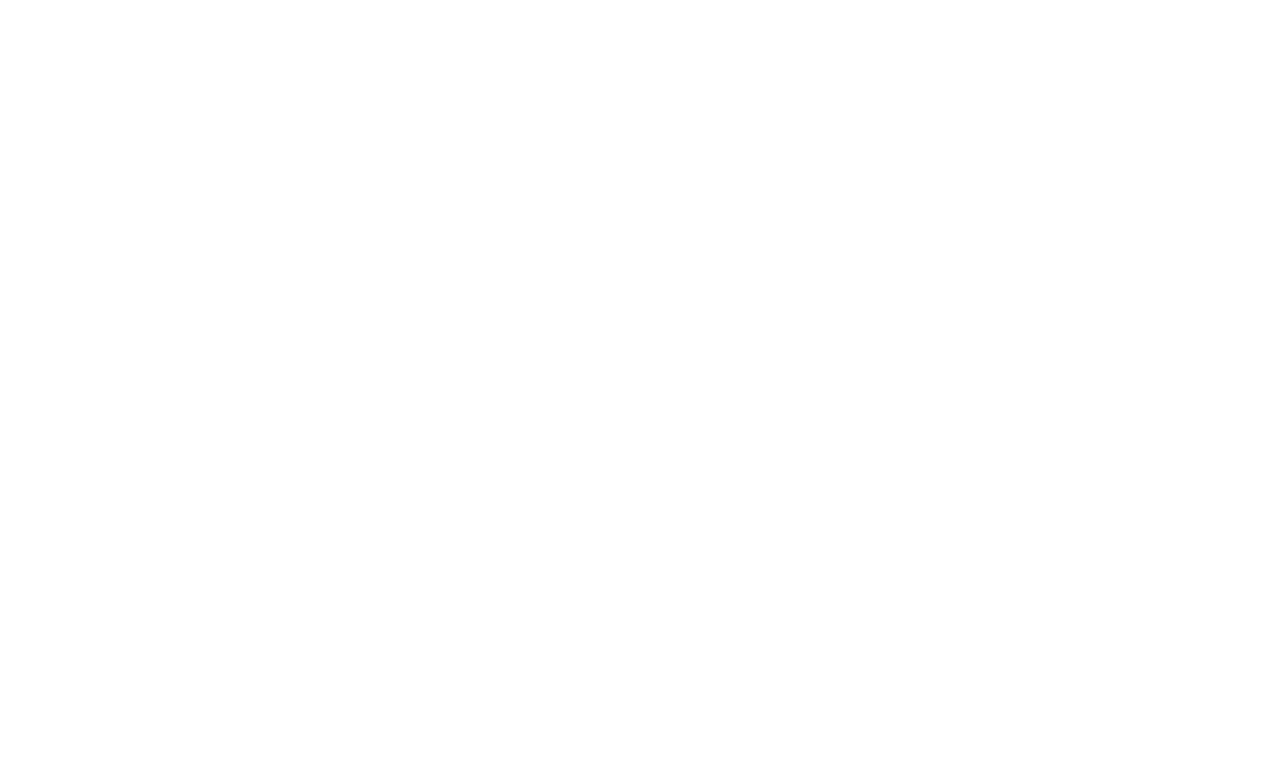
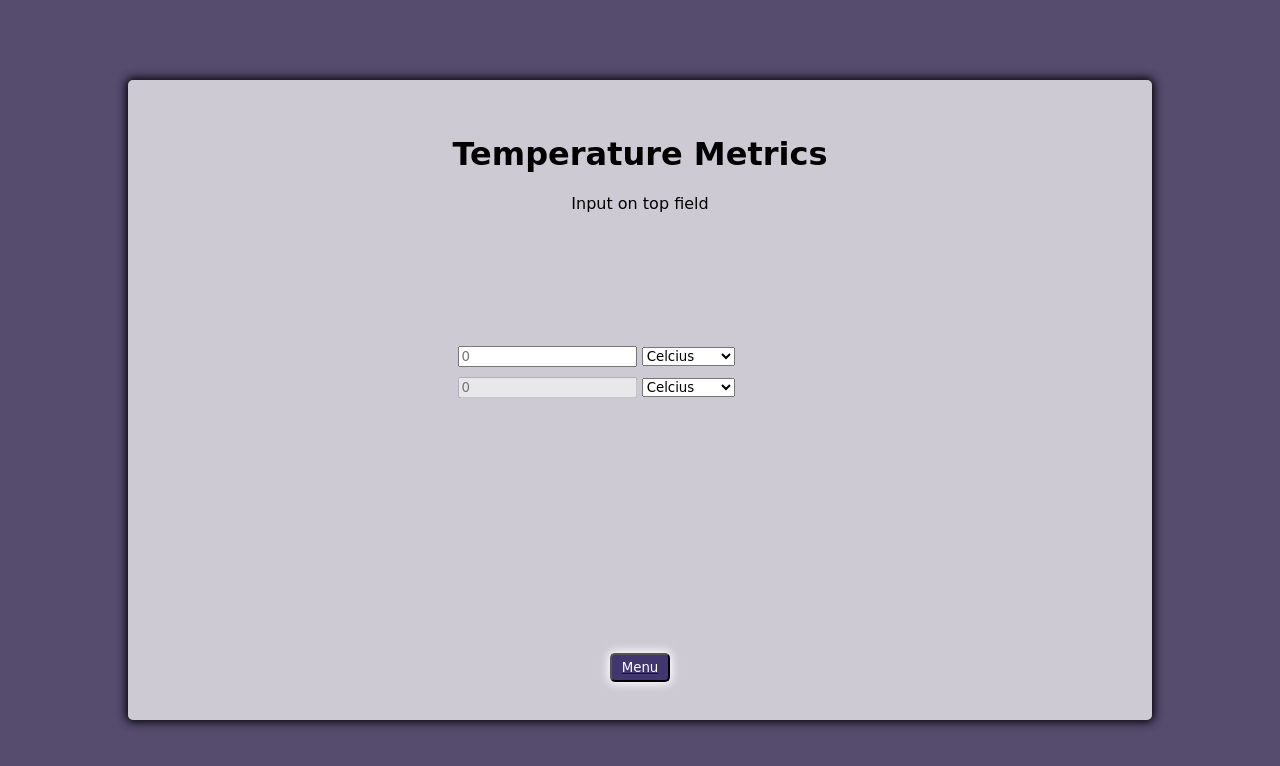
Before and after one commit to gioZAK/easy-metrics, a plain HTML site: page temperature.html in a window 1280 px wide. Drawn offline with Linux system fonts and the light colour scheme.

Commit message:
Add temperature page

```diff
--- a/temperature.html
+++ b/temperature.html
@@ -5,11 +5,56 @@
     <meta charset="UTF-8">
     <meta http-equiv="X-UA-Compatible" content="IE=edge">
     <meta name="viewport" content="width=device-width, initial-scale=1.0">
-    <title>Document</title>
+    <link rel="stylesheet" href="assets/css/style.css">
+    <title>Temperature Metric</title>
 </head>
 
 <body>
+    <div class="container">
+        <div class="guide">
+            <h1>Temperature Metrics</h1>
+            <p>Input on top field</p>
+        </div>
 
+        <div id="option-container">
+
+            <div id="converter-body">
+
+                <div class="converter-container">
+                    <input type="number" placeholder="0" id="input">
+
+                    <select id="inputType">
+                        <option value="celcius">Celcius</option>
+                        <option value="kelvin">Kelvin</option>
+                        <option value="fahrenheit">Fahrenheit</option>
+                    </select>
+
+                </div>
+
+                <div class="converter-container">
+                    <input type="number" placeholder="0" id="result" disabled>
+
+                    <select id="resultType">
+                        <option value="celcius">Celcius</option>
+                        <option value="kelvin">Kelvin</option>
+                        <option value="fahrenheit">Fahrenheit</option>
+                    </select>
+
+                </div>
+
+            </div>
+
+        </div>
+
+        <div class="btn-menu">
+            <a href="index.html"><button class="btn btn-menu">Menu</button></a>
+        </div>
+
+    </div>
+
+    <script src="assets/js/temperaturescript.js"></script>
 </body>
 
+
+
 </html>
```
